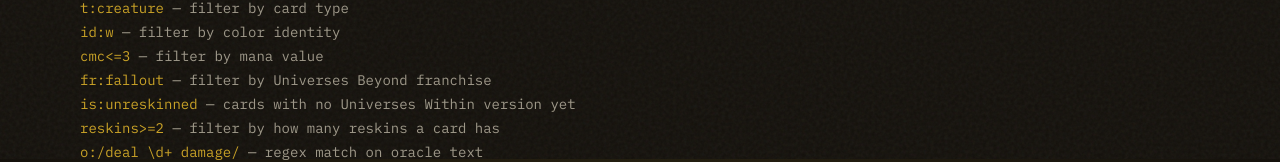
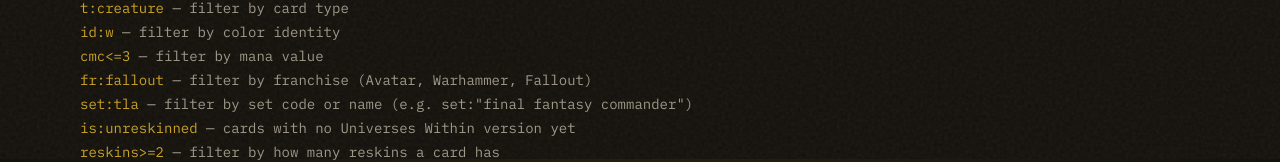
Before and after one commit to netn10/UBDB, a Next.js app: page /about in a window 1280 px wide. Shown: the part 641-803 px from the top of the page. Built offline with nearby package versions, Linux system fonts and the light colour scheme; no server answers.

Commit message:
docs(web): update fr:/set: operator help for the franchise split

```diff
--- a/src/app/about/page.tsx
+++ b/src/app/about/page.tsx
@@ -38,7 +38,8 @@ export default function About() {
           <li><span className="text-gold">t:creature</span> — filter by card type</li>
           <li><span className="text-gold">id:w</span> — filter by color identity</li>
           <li><span className="text-gold">cmc&lt;=3</span> — filter by mana value</li>
-          <li><span className="text-gold">fr:fallout</span> — filter by Universes Beyond franchise</li>
+          <li><span className="text-gold">fr:fallout</span> — filter by franchise (Avatar, Warhammer, Fallout)</li>
+          <li><span className="text-gold">set:tla</span> — filter by set code or name (e.g. set:&quot;final fantasy commander&quot;)</li>
           <li><span className="text-gold">is:unreskinned</span> — cards with no Universes Within version yet</li>
           <li><span className="text-gold">reskins&gt;=2</span> — filter by how many reskins a card has</li>
           <li><span className="text-gold">o:/deal \d+ damage/</span> — regex match on oracle text</li>
```
